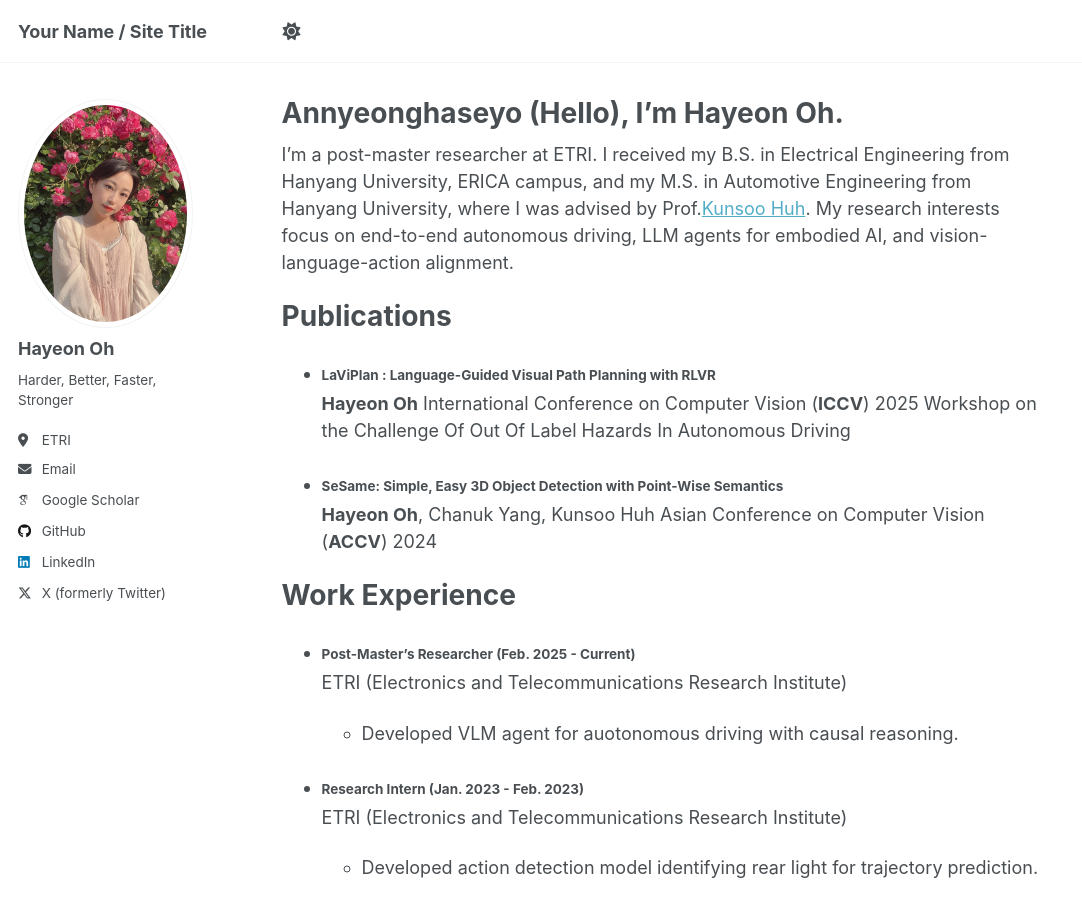
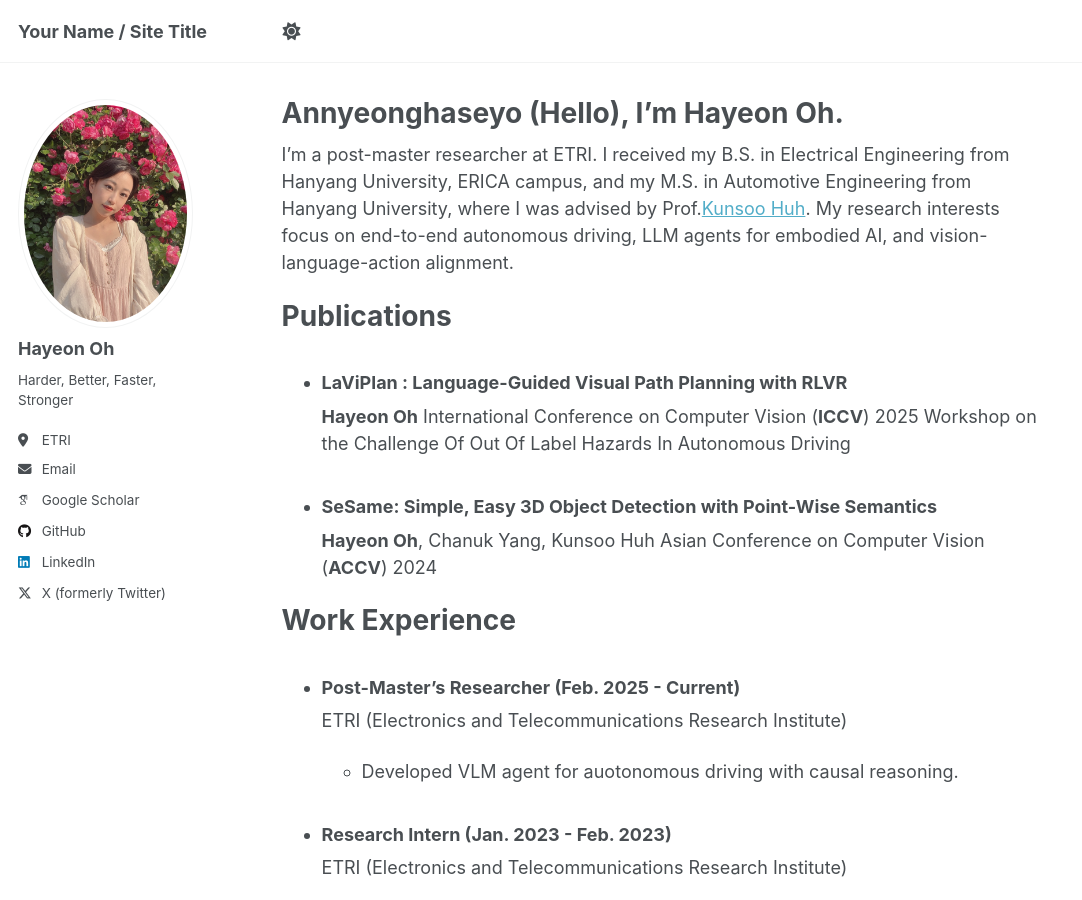
Before and after one commit to OPhD-hahao/OPhD-hahao.github.io, a Jekyll site: the page built from _pages/about.md, in a window 1280 px wide and 900 px high. Shown: the whole window, without its empty margins (0-1082 px from the left). Built offline with Jekyll 4.4.1, drawn with Linux system fonts in a browser that asks for light colours; some web fonts are replaced; a script that is not in the unit is left out.

```diff
--- a/_pages/about.md
+++ b/_pages/about.md
@@ -10,30 +10,30 @@ I'm a post-master researcher at ETRI. I received my B.S. in Electrical Engineeri
 
 # Publications
 
-- ##### LaViPlan : Language-Guided Visual Path Planning with RLVR
+- ### LaViPlan : Language-Guided Visual Path Planning with RLVR
 
   **Hayeon Oh**
   International Conference on Computer Vision (**ICCV**) 2025 Workshop on the Challenge Of Out Of Label Hazards In Autonomous Driving
-- ##### SeSame: Simple, Easy 3D Object Detection with Point-Wise Semantics
+- ### SeSame: Simple, Easy 3D Object Detection with Point-Wise Semantics
 
   **Hayeon Oh**, Chanuk Yang, Kunsoo Huh
   Asian Conference on Computer Vision (**ACCV**) 2024
 
 # Work Experience
 
-- ##### Post-Master’s Researcher (Feb. 2025 - Current)
+- ### Post-Master’s Researcher (Feb. 2025 - Current)
 
   ETRI (Electronics and Telecommunications Research Institute)
 
 
   - Developed VLM agent for auotonomous driving with causal reasoning.
-- ##### Research Intern (Jan. 2023 - Feb. 2023)
+- ### Research Intern (Jan. 2023 - Feb. 2023)
 
   ETRI (Electronics and Telecommunications Research Institute)
 
 
   - Developed action detection model identifying rear light for trajectory prediction.
-- ##### Research Intern (Jul. 2022 - Aug. 2022)
+- ### Research Intern (Jul. 2022 - Aug. 2022)
 
   ETRI (Electronics and Telecommunications Research Institute)
 
```
